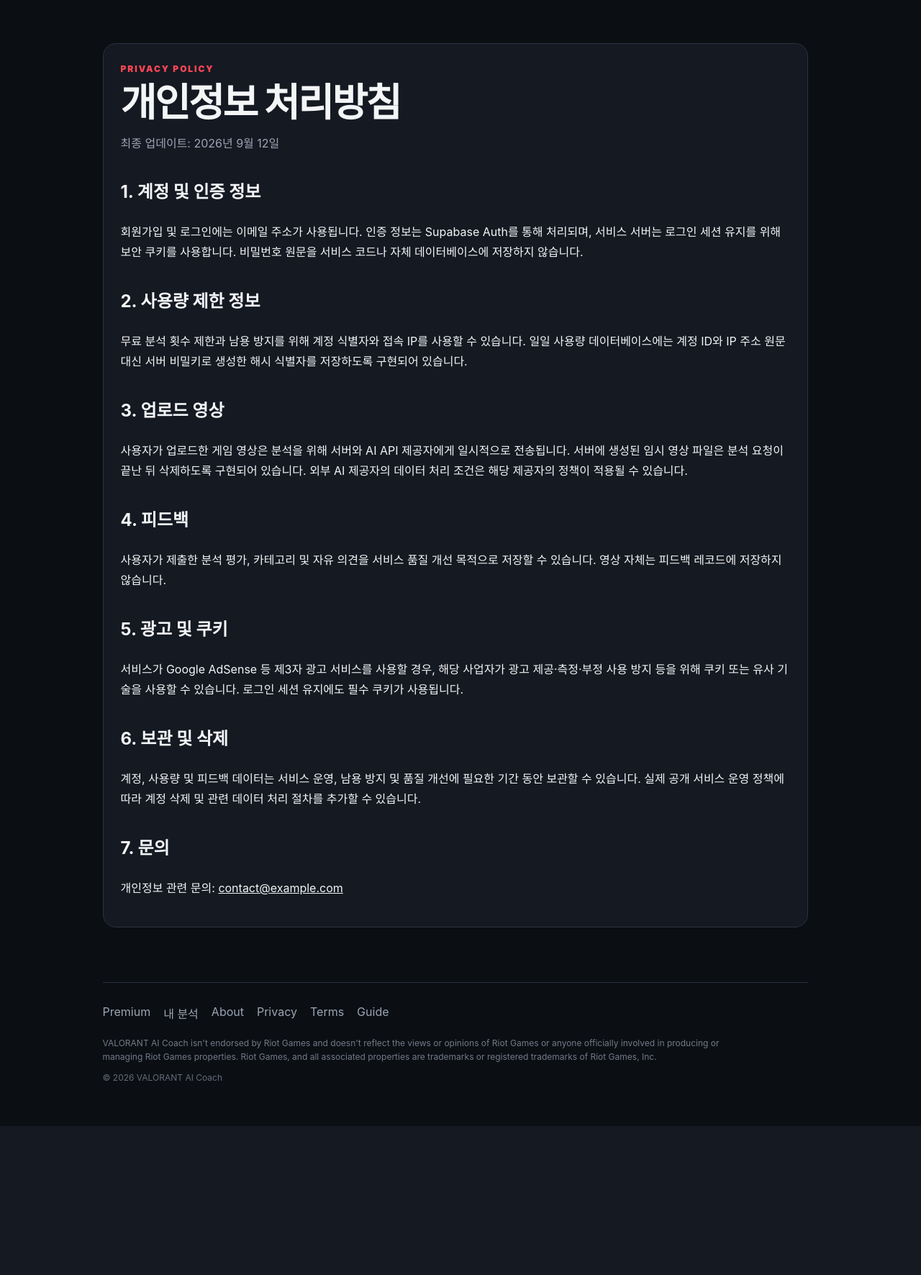
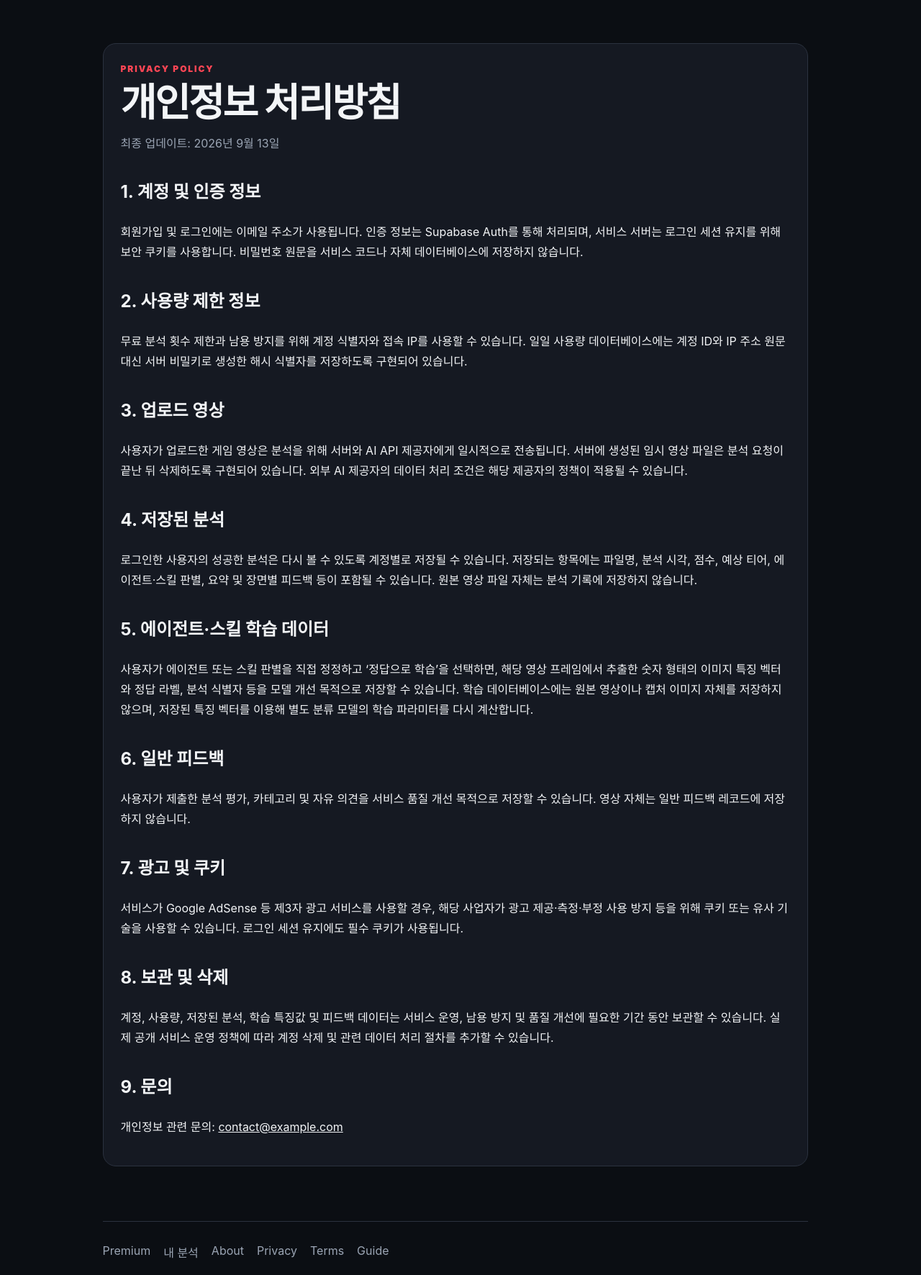
Before and after one commit to daon082312/valorant_ai_web_feedback_ads, a FastAPI app: page /privacy in a window 1280 px wide. Shown: the part 62-1834 px from the top of the page at 72% size. Before the commit the page ends 1627 px from the top, so only its background shows below. Run offline with FastAPI, Linux system fonts and the light colour scheme.

Commit message:
Document saved analyses and vision learning feature data

```diff
--- a/valorant_ai_public_ads_FLAT/templates/privacy.html
+++ b/valorant_ai_public_ads_FLAT/templates/privacy.html
@@ -4,7 +4,7 @@
 <article class="content-page">
     <div class="eyebrow">PRIVACY POLICY</div>
     <h1>개인정보 처리방침</h1>
-    <p class="muted">최종 업데이트: 2026년 9월 12일</p>
+    <p class="muted">최종 업데이트: 2026년 9월 13일</p>
 
     <h2>1. 계정 및 인증 정보</h2>
     <p>회원가입 및 로그인에는 이메일 주소가 사용됩니다. 인증 정보는 Supabase Auth를 통해 처리되며, 서비스 서버는 로그인 세션 유지를 위해 보안 쿠키를 사용합니다. 비밀번호 원문을 서비스 코드나 자체 데이터베이스에 저장하지 않습니다.</p>
@@ -15,16 +15,22 @@
     <h2>3. 업로드 영상</h2>
     <p>사용자가 업로드한 게임 영상은 분석을 위해 서버와 AI API 제공자에게 일시적으로 전송됩니다. 서버에 생성된 임시 영상 파일은 분석 요청이 끝난 뒤 삭제하도록 구현되어 있습니다. 외부 AI 제공자의 데이터 처리 조건은 해당 제공자의 정책이 적용될 수 있습니다.</p>
 
-    <h2>4. 피드백</h2>
-    <p>사용자가 제출한 분석 평가, 카테고리 및 자유 의견을 서비스 품질 개선 목적으로 저장할 수 있습니다. 영상 자체는 피드백 레코드에 저장하지 않습니다.</p>
+    <h2>4. 저장된 분석</h2>
+    <p>로그인한 사용자의 성공한 분석은 다시 볼 수 있도록 계정별로 저장될 수 있습니다. 저장되는 항목에는 파일명, 분석 시각, 점수, 예상 티어, 에이전트·스킬 판별, 요약 및 장면별 피드백 등이 포함될 수 있습니다. 원본 영상 파일 자체는 분석 기록에 저장하지 않습니다.</p>
 
-    <h2>5. 광고 및 쿠키</h2>
+    <h2>5. 에이전트·스킬 학습 데이터</h2>
+    <p>사용자가 에이전트 또는 스킬 판별을 직접 정정하고 ‘정답으로 학습’을 선택하면, 해당 영상 프레임에서 추출한 숫자 형태의 이미지 특징 벡터와 정답 라벨, 분석 식별자 등을 모델 개선 목적으로 저장할 수 있습니다. 학습 데이터베이스에는 원본 영상이나 캡처 이미지 자체를 저장하지 않으며, 저장된 특징 벡터를 이용해 별도 분류 모델의 학습 파라미터를 다시 계산합니다.</p>
+
+    <h2>6. 일반 피드백</h2>
+    <p>사용자가 제출한 분석 평가, 카테고리 및 자유 의견을 서비스 품질 개선 목적으로 저장할 수 있습니다. 영상 자체는 일반 피드백 레코드에 저장하지 않습니다.</p>
+
+    <h2>7. 광고 및 쿠키</h2>
     <p>서비스가 Google AdSense 등 제3자 광고 서비스를 사용할 경우, 해당 사업자가 광고 제공·측정·부정 사용 방지 등을 위해 쿠키 또는 유사 기술을 사용할 수 있습니다. 로그인 세션 유지에도 필수 쿠키가 사용됩니다.</p>
 
-    <h2>6. 보관 및 삭제</h2>
-    <p>계정, 사용량 및 피드백 데이터는 서비스 운영, 남용 방지 및 품질 개선에 필요한 기간 동안 보관할 수 있습니다. 실제 공개 서비스 운영 정책에 따라 계정 삭제 및 관련 데이터 처리 절차를 추가할 수 있습니다.</p>
+    <h2>8. 보관 및 삭제</h2>
+    <p>계정, 사용량, 저장된 분석, 학습 특징값 및 피드백 데이터는 서비스 운영, 남용 방지 및 품질 개선에 필요한 기간 동안 보관할 수 있습니다. 실제 공개 서비스 운영 정책에 따라 계정 삭제 및 관련 데이터 처리 절차를 추가할 수 있습니다.</p>
 
-    <h2>7. 문의</h2>
+    <h2>9. 문의</h2>
     <p>개인정보 관련 문의: <a href="mailto:{{ contact_email }}">{{ contact_email }}</a></p>
 </article>
 {% endblock %}
```
